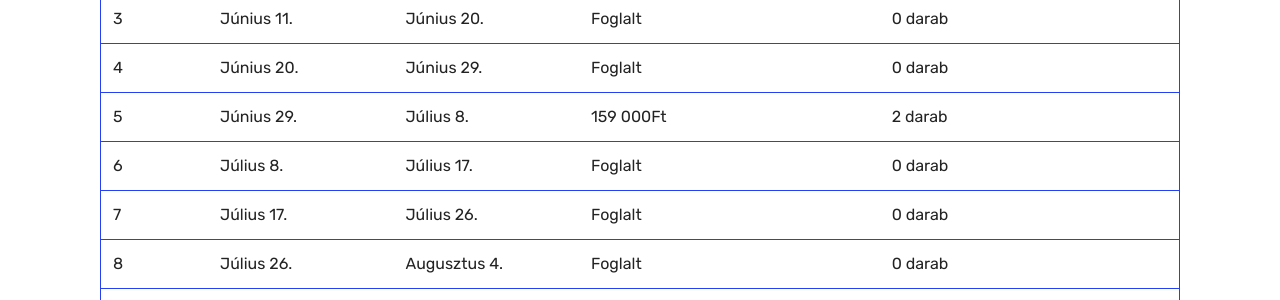
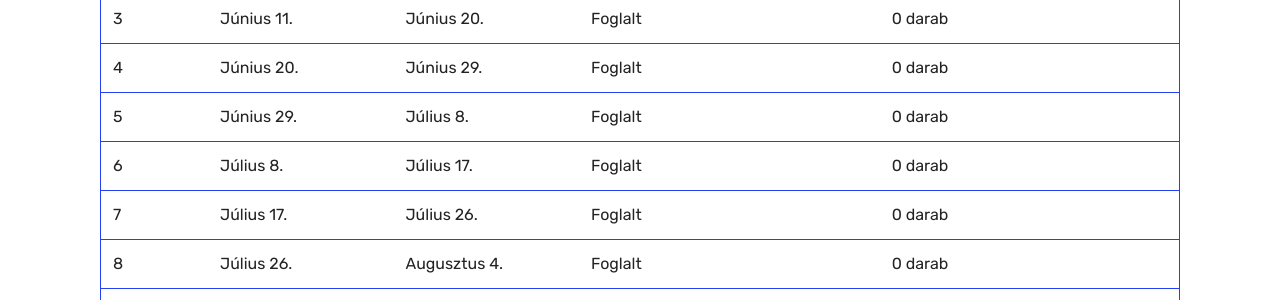
Before and after one commit to marklaszlo9/korinos_new, a Jekyll site: the page built from arak.html, in a window 1280 px wide and 900 px high. Shown: the part 325-625 px from the top of the window. Built offline with Jekyll 4.4.1, drawn with Linux system fonts in a browser that asks for light colours.

Commit message:
Update arak.html

```diff
--- a/arak.html
+++ b/arak.html
@@ -61,7 +61,7 @@
               <td class="body-item mbr-fonts-style display-7">2</td><td class="body-item mbr-fonts-style display-7">Június 2.</td><td class="body-item mbr-fonts-style display-7">Június 11.</td><td class="body-item mbr-fonts-style display-7">69 000Ft</td><td class="body-item mbr-fonts-style display-7">1 darab</td></tr><tr>
               <td class="body-item mbr-fonts-style display-7">3</td><td class="body-item mbr-fonts-style display-7">Június 11.</td><td class="body-item mbr-fonts-style display-7">Június 20.</td><td class="body-item mbr-fonts-style display-7">Foglalt</td><td class="body-item mbr-fonts-style display-7">0 darab</td></tr><tr>
               <td class="body-item mbr-fonts-style display-7">4</td><td class="body-item mbr-fonts-style display-7">Június 20.</td><td class="body-item mbr-fonts-style display-7">Június 29.</td><td class="body-item mbr-fonts-style display-7">Foglalt</td><td class="body-item mbr-fonts-style display-7">0 darab</td></tr><tr>
-              <td class="body-item mbr-fonts-style display-7">5</td><td class="body-item mbr-fonts-style display-7">Június 29.</td><td class="body-item mbr-fonts-style display-7">Július 8.</td><td class="body-item mbr-fonts-style display-7">159 000Ft</td><td class="body-item mbr-fonts-style display-7">2 darab</td></tr><tr>
+              <td class="body-item mbr-fonts-style display-7">5</td><td class="body-item mbr-fonts-style display-7">Június 29.</td><td class="body-item mbr-fonts-style display-7">Július 8.</td><td class="body-item mbr-fonts-style display-7">Foglalt</td><td class="body-item mbr-fonts-style display-7">0 darab</td></tr><tr>
               <td class="body-item mbr-fonts-style display-7">6</td><td class="body-item mbr-fonts-style display-7">Július 8.</td><td class="body-item mbr-fonts-style display-7">Július 17.</td><td class="body-item mbr-fonts-style display-7">Foglalt</td><td class="body-item mbr-fonts-style display-7">0 darab</td></tr><tr>
               <td class="body-item mbr-fonts-style display-7">7</td><td class="body-item mbr-fonts-style display-7">Július 17.</td><td class="body-item mbr-fonts-style display-7">Július 26.</td><td class="body-item mbr-fonts-style display-7">Foglalt</td><td class="body-item mbr-fonts-style display-7">0 darab</td></tr><tr>
               <td class="body-item mbr-fonts-style display-7">8</td><td class="body-item mbr-fonts-style display-7">Július 26.</td><td class="body-item mbr-fonts-style display-7">Augusztus 4.</td><td class="body-item mbr-fonts-style display-7">Foglalt</td><td class="body-item mbr-fonts-style display-7">0 darab</td></tr><tr>
```
